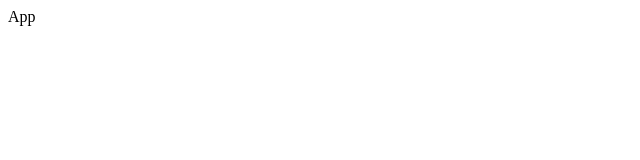
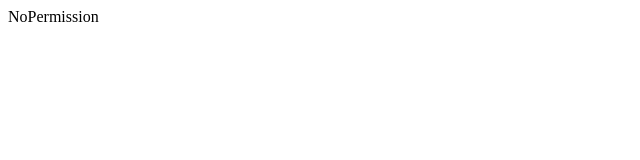
Before and after one commit to BK201-Drama/ByteDance-FoodCommunity, a React (Create React App) app: page / in a window 1280 px wide. Shown: the top 160 px of the page, without its empty margins (0-640 px from the left). Built offline with nearby package versions, Linux system fonts and the light colour scheme.

Commit message:
master: 构建了部分结构及其部分路由设计

```diff
--- a/package.json
+++ b/package.json
@@ -6,6 +6,8 @@
     "@testing-library/jest-dom": "^5.16.2",
     "@testing-library/react": "^12.1.2",
     "@testing-library/user-event": "^13.5.0",
+    "antd": "^4.18.6",
+    "axios": "^0.25.0",
     "http-proxy-middleware": "^2.0.3",
     "react": "^17.0.2",
     "react-dom": "^17.0.2",
--- a/src/App.js
+++ b/src/App.js
@@ -1,8 +1,11 @@
+import PageContainer from "./pages/PageContainer";
+import { HashRouter } from 'react-router-dom';
+
 function App() {
   return (
-    <div className="App">
-      App
-    </div>
+    <HashRouter>
+      <PageContainer />
+    </HashRouter>
   );
 }
 
--- /dev/null
+++ b/src/api/http.js
@@ -0,0 +1,5 @@
+import axios from 'axios';
+
+
+
+export default axios;
--- /dev/null
+++ b/src/pages/PageContainer.jsx
@@ -0,0 +1,20 @@
+import React from 'react';
+import { useRoutes } from 'react-router-dom';
+
+import Login from './login/Login'
+import Sign from './sign/Sign';
+import NoPermission from './nopermission/NoPermission';
+
+/**
+ * 路由配置
+ */
+export default function PageContainer () {
+
+  const routes = useRoutes([
+    { path: "/login", element: <Login />},
+    { path: "/sign", element: <Sign />},
+    { path: "*", element: <NoPermission />}
+  ]);
+
+  return routes;
+}
--- /dev/null
+++ b/src/pages/login/Login.jsx
@@ -0,0 +1,17 @@
+import React, {
+  useState,
+  useEffect
+} from 'react';
+
+export default function Login () {
+
+  useEffect(async () => {
+
+  }, [])
+
+  return (
+    <div>
+      login
+    </div>
+  )
+}
--- /dev/null
+++ b/src/pages/nopermission/NoPermission.jsx
@@ -0,0 +1,9 @@
+import React from 'react';
+
+export default function NoPermission () {
+  return (
+    <div>
+      NoPermission
+    </div>
+  )
+}
--- /dev/null
+++ b/src/pages/sign/Sign.jsx
@@ -0,0 +1,9 @@
+import React from 'react';
+
+export default function Sign () {
+  return (
+    <div>
+      Sign
+    </div>
+  )
+}
```
Also changed, not shown: 1 other file (tests, documents, lock files or other folders).
